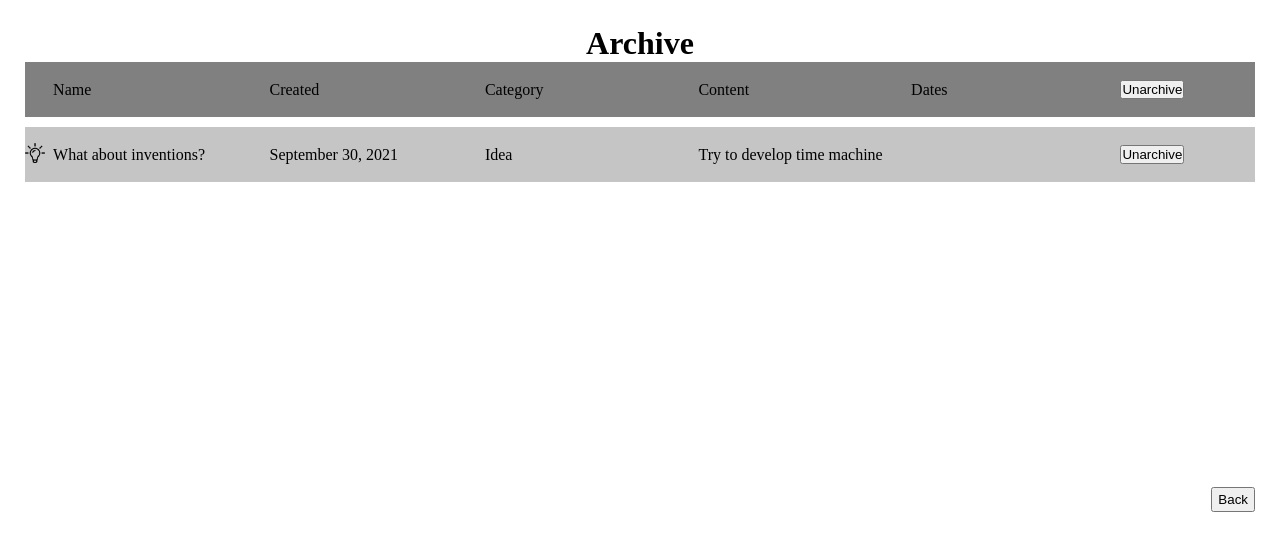
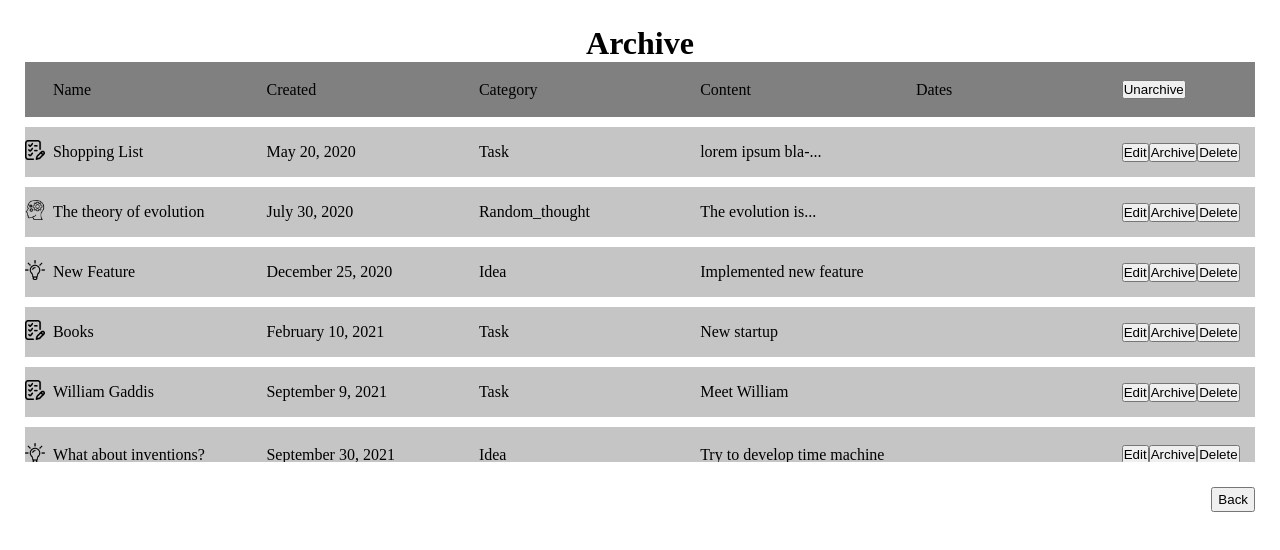
Before and after one commit to radush98/task2, a React (Create React App) app: page /archive in a window 1280 px wide. Shown: the top 550 px of the page. Built offline with nearby package versions, Linux system fonts and the light colour scheme.

Commit message:
updated redux

```diff
--- a/src/components/Table.js
+++ b/src/components/Table.js
@@ -1,11 +1,14 @@
 import React from 'react';
 import { Fragment } from 'react/cjs/react.production.min';
-import getNotes from '../services/sortNotes';
 import { TableRow } from './TableRow';
-import store from '../redux/store';
+import { useDispatch, useSelector } from 'react-redux';
+import { addNote } from '../redux/actions';
 
-
-export const Table = ({ isArchived, setCurrentNote }) => {
+const Table = ({ isArchived, setCurrentNote }) => {
+    const notes = useSelector(state => {
+        const { notesReducer } = state;
+        return notesReducer.notes;
+    });
     return (
         <div className="top-table">
             <table className="table">
@@ -40,13 +43,20 @@ export const Table = ({ isArchived, setCurrentNote }) => {
                 </thead>
                 <tbody className="table-body" id="main-content">
                     {
-                        getNotes(isArchived).map(note => (
-                            <TableRow key={note.id} note={note} isArchived={isArchived} setCurrentNote={setCurrentNote}>
+                        notes.map(note => (
+                            <TableRow key={note.id} note={note} setCurrentNote={setCurrentNote}>
                             </TableRow>
-                        ))
+                        )
+                        )
+                        // getNotes(isArchived).map(note => (
+                        //     <TableRow key={note.id} note={note} isArchived={isArchived} setCurrentNote={setCurrentNote}>
+                        //     </TableRow>
+                        // ))
                     }
                 </tbody>
             </table>
         </div>
     )
 }
+
+export default Table;
--- a/src/index.js
+++ b/src/index.js
@@ -1,12 +1,19 @@
 import React from 'react';
 import ReactDOM from 'react-dom';
 import './index.css';
+import { rootReducer } from './redux/rootReducer';
+import { createStore } from 'redux';
+import { Provider } from 'react-redux';
 import App from './App';
 import reportWebVitals from './reportWebVitals';
 
+const store = createStore(rootReducer)
+
 ReactDOM.render(
   <React.StrictMode>
-    <App />
+    <Provider store = {store}>
+      <App />
+    </Provider>
   </React.StrictMode>,
   document.getElementById('root')
 );
--- a/src/pages/Home.js
+++ b/src/pages/Home.js
@@ -1,7 +1,7 @@
 import React, { Fragment, Component } from "react";
 import { Control } from "../components/Control";
 import { Form } from "../components/Form";
-import { Table } from "../components/Table";
+import Table from "../components/Table";
 
 export class Home extends Component {
 
@@ -17,11 +17,10 @@ export class Home extends Component {
     setCurrentNote = currentNote => {
         this.changeState(true);
         this.setState({ currentNote });
-        console.log(currentNote);
+        // console.log(currentNote);
     }
 
     createNote = () => {
-        this.changeState(true);
         this.setCurrentNote(null);
     }
 
@@ -29,10 +28,17 @@ export class Home extends Component {
         return (
             <Fragment>
                 <h1>Notes</h1>
-                <Table isArchived={false} setCurrentNote={this.setCurrentNote}></Table>
+                <Table
+                    isArchived={false}
+                    setCurrentNote={this.setCurrentNote}
+                >
+                </Table>
                 <div className="main-controls">
-                    <Control name={'Archive'} link={'/archive'}></Control>
-                    <button className="main-controls-button" onClick={() => this.createNote(true)}>Create note</button>
+                    <Control
+                        name={'Archive'}
+                        link={'/archive'}>
+                    </Control>
+                    <button className="main-controls-button" onClick={() => this.createNote()}>Create note</button>
                 </div>
                 <Form
                     displayMode={this.state.displayMode}
--- /dev/null
+++ b/src/redux/actions.js
@@ -0,0 +1,7 @@
+import { ADD_NOTE } from "./types";
+
+export function addNote() {
+    return {
+        type: ADD_NOTE
+    }
+}
--- a/src/redux/store.js
+++ b/src/redux/notesReducer.js
@@ -1,7 +1,5 @@
-import { createStore } from "redux";
-
 const initialState = {
-    notes:[
+    notes: [
         {
             id: 0,
             name: "Shopping List",
@@ -48,7 +46,7 @@ const initialState = {
             archive: false
         },
         {
-            id: 4,
+            id: 5,
             name: "What about inventions?",
             created: 'September 30, 2021',
             category: 'Idea',
@@ -59,11 +57,7 @@ const initialState = {
     ]
 }
 
-const reducer = (state = initialState, action) => {
-    console.log('reducer >', action);
+export const notesReducer = (state = initialState, action) => {
+    console.log(action.type);
     return state;
 }
-
-const store = createStore(reducer);
-
-export default store;
--- /dev/null
+++ b/src/redux/rootReducer.js
@@ -0,0 +1,6 @@
+import { combineReducers } from "redux";
+import { notesReducer } from "./notesReducer";
+
+export const rootReducer = combineReducers({
+    notesReducer
+})
--- /dev/null
+++ b/src/redux/types.js
@@ -0,0 +1 @@
+export const ADD_NOTE = "ADD_NOTE";
```
Also changed, not shown: src/pages/Archive.js (+5 -2 lines).
